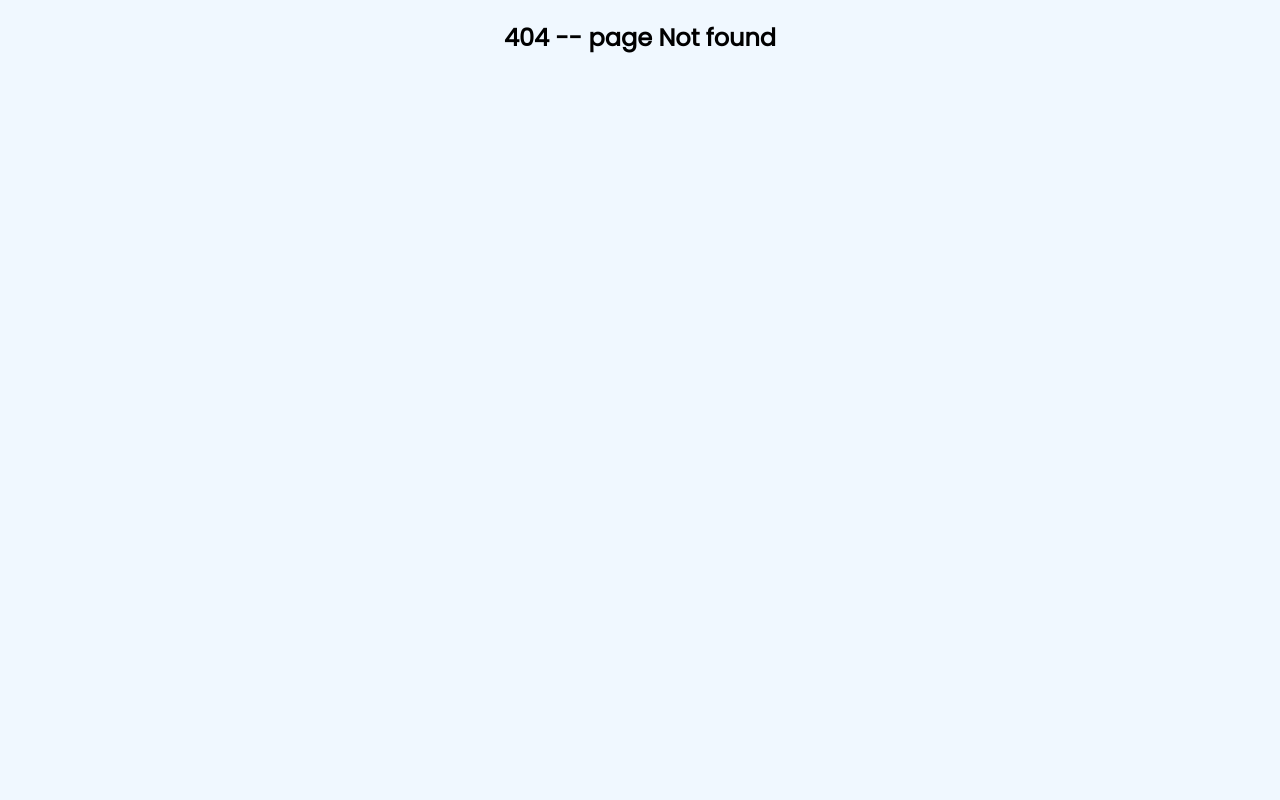
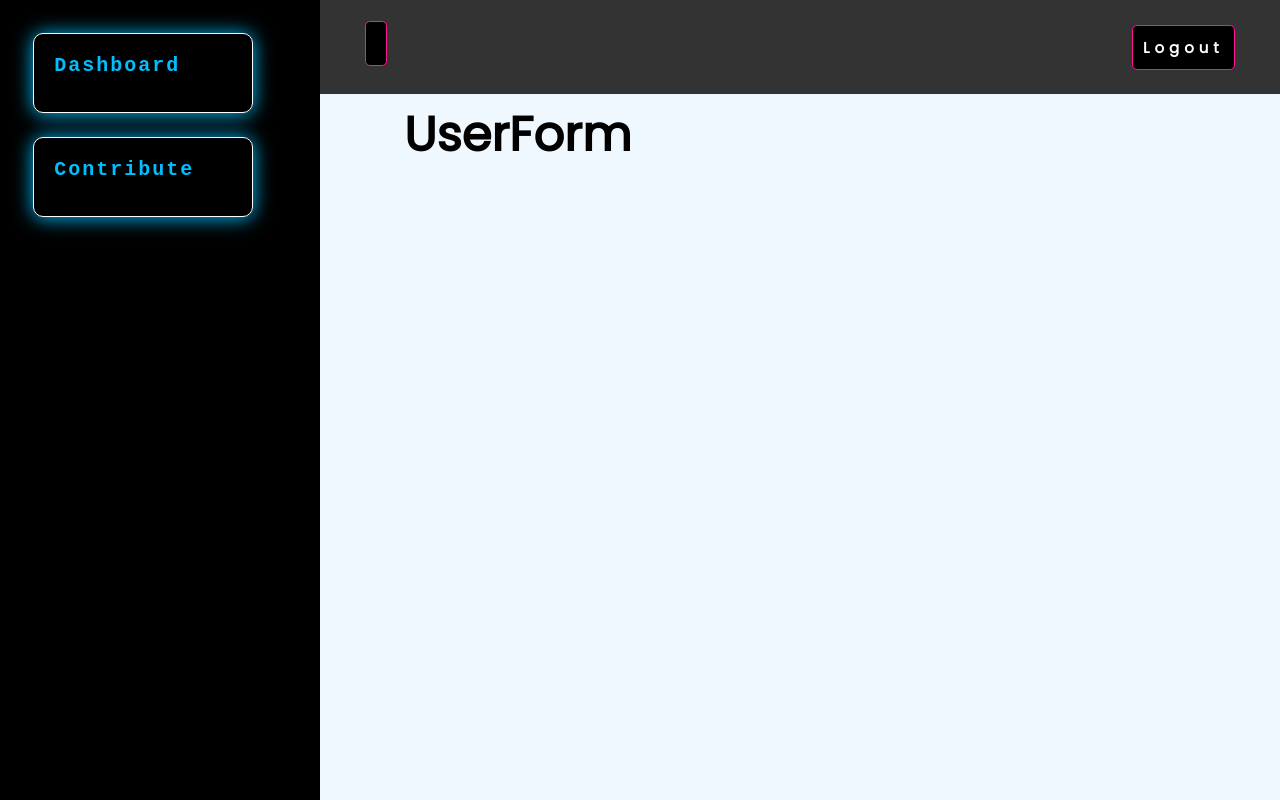
Before and after one commit to KambonoJeff/REACT-FRONT_DONATION_API, a React (Create React App) app: page /users/1 in a window 1280 px wide. Before the commit this address had no page. Built offline with nearby package versions, Linux system fonts and the light colour scheme; no server answers; sample sign-in values are in the browser's storage.

Commit message:
modified

```diff
--- a/src/components/Form.jsx
+++ b/src/components/Form.jsx
@@ -27,8 +27,12 @@ const _requests = ()=>{
       location: locationRef.current.value,
       status: statusRef.current.value,
     }
-
-
+    console.log(payload)
+  axiosClient.post('/PostRequest',payload).then(({data})=>{
+    console.log(data)
+  }).catch((err)=>{
+    console.log(err)
+  })
 }
   return (
     <>
--- /dev/null
+++ b/src/views/UserForm.jsx
@@ -0,0 +1,11 @@
+import React from 'react'
+
+const UserForm = () => {
+  return (
+    <div>
+      <h1>UserForm</h1>
+    </div>
+  )
+}
+
+export default UserForm
```
Also changed, not shown: src/router.jsx (+11 -0 lines).
